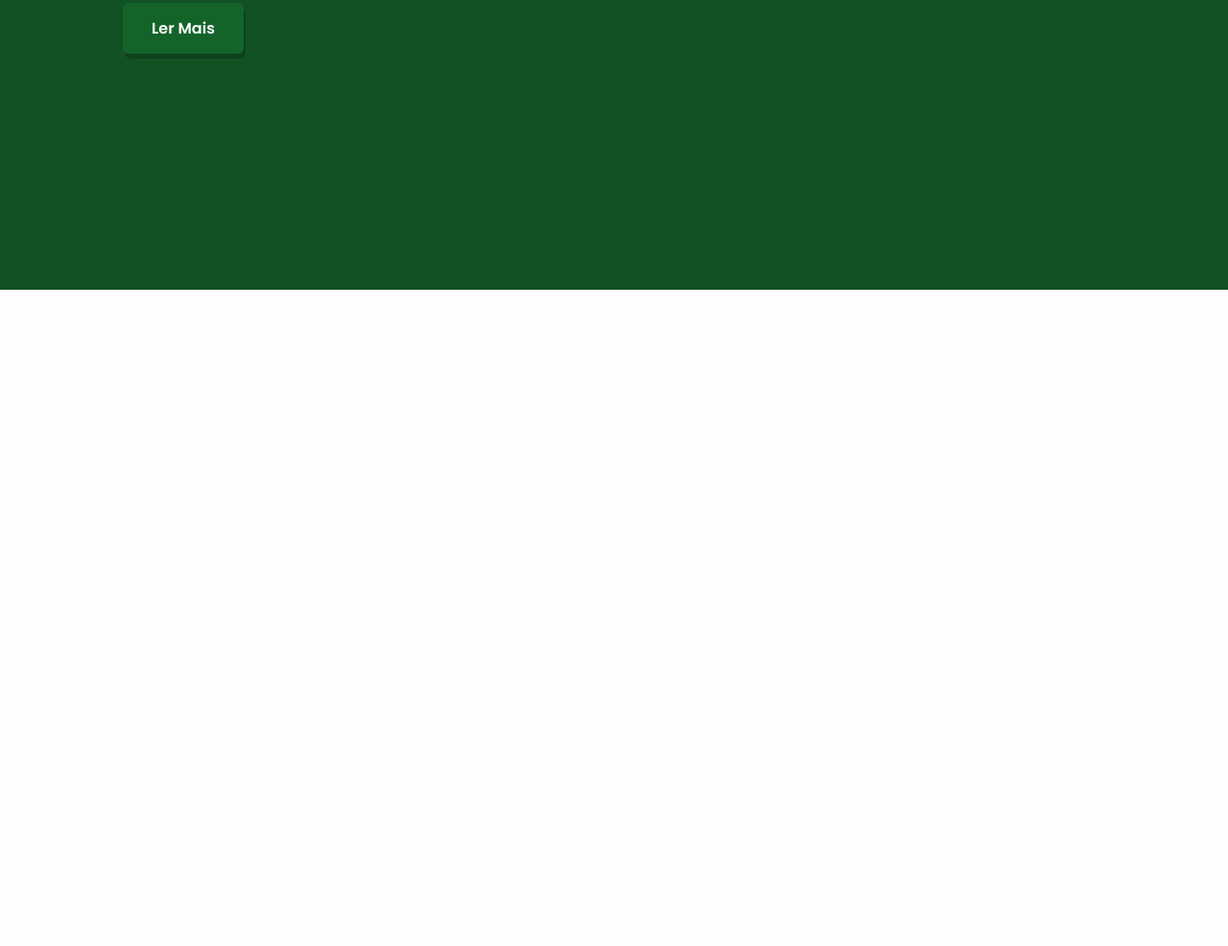
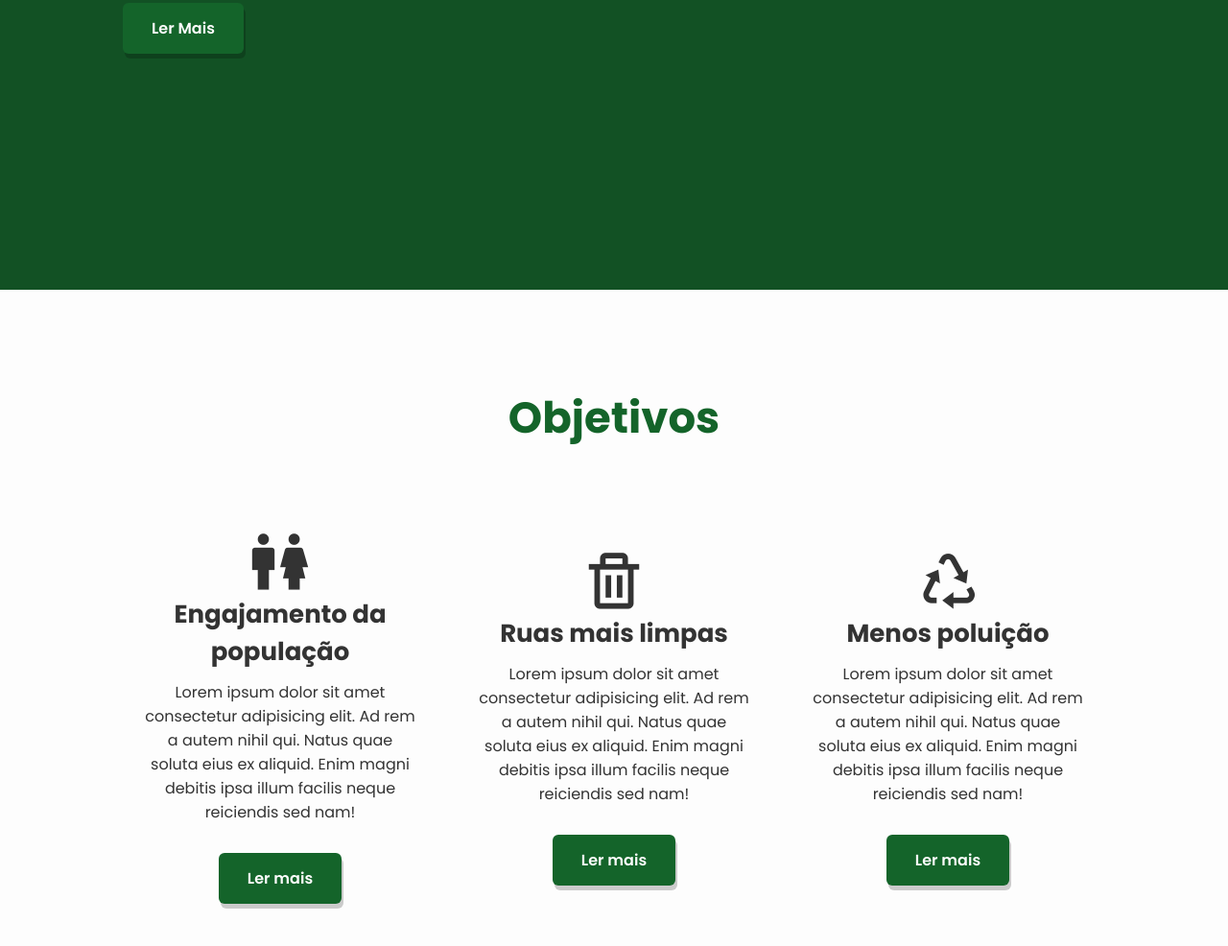
Before and after one commit to Luisgui26/ECOPOINTS, a plain HTML site: page index.html in a window 1280 px wide. Shown: the part 1298-2284 px from the top of the page at 96% size. Before the commit the page ends 1600 px from the top, so only its background shows below. Drawn offline with nearby package versions, Linux system fonts and the light colour scheme.

Commit message:
Adicionand e estilizando página objetivos

```diff
--- a/index.html
+++ b/index.html
@@ -15,8 +15,8 @@
         <nav class="navbar">
             <a href="#home" class="active">Home</a>
             <a href="#sobre">Sobre</a>
+            <a href="#objetivos">Objetivos</a>
             <a href="#premios">Prêmios</a>
-            <a href="#reciclagem">Reciclagem</a>
         </nav>
 
         <div class="bx bx-moon" id="darkMode-icon"></div>
@@ -50,6 +50,41 @@
         </div>
 
     </section>
+
+    <section class="objetivos" id="objetivos">
+        <h2 class="heading"><span>Objetivos</span></h2>
+
+        <div class="container-objetivos">
+            <div class="caixa-objetivos">
+                <i class='bx bx-male-female'></i>
+                <h3>Engajamento da população</h3>
+                <p>Lorem ipsum dolor sit amet consectetur adipisicing
+                    elit. Ad rem a autem nihil qui. Natus quae
+                    soluta eius ex aliquid. Enim magni debitis ipsa
+                    illum facilis neque reiciendis sed nam!</p>
+                <a href="#" class="btn">Ler mais</a>
+            </div>
+            <div class="caixa-objetivos">
+                <i class='bx bx-trash'></i>
+                <h3>Ruas mais limpas</h3>
+                <p>Lorem ipsum dolor sit amet consectetur adipisicing
+                    elit. Ad rem a autem nihil qui. Natus quae
+                    soluta eius ex aliquid. Enim magni debitis ipsa
+                    illum facilis neque reiciendis sed nam!</p>
+                <a href="#" class="btn">Ler mais</a>
+            </div>
+            <div class="caixa-objetivos">
+                <i class='bx bx-recycle'></i>
+                <h3>Menos poluição</h3>
+                <p>Lorem ipsum dolor sit amet consectetur adipisicing
+                    elit. Ad rem a autem nihil qui. Natus quae
+                    soluta eius ex aliquid. Enim magni debitis ipsa
+                    illum facilis neque reiciendis sed nam!</p>
+                <a href="#" class="btn">Ler mais</a>
+            </div>
+        </div>
+    </section>
+
     <script src="script.js"></script>
 </body>
 
--- a/style.css
+++ b/style.css
@@ -192,3 +192,44 @@ span {
     background: transparent;
     color: var(--main-color);
 }
+
+.objetivos{
+    min-height: auto;
+    padding-bottom: 7rem;
+}
+
+.objetivos h2{
+   margin-bottom: 5rem;
+}
+
+.objetivos .container-objetivos{
+    display: flex;
+    justify-content: center;
+    align-items: center;
+    flex-wrap: wrap;
+    gap: 2rem;
+}
+
+.container-objetivos .caixa-objetivos{
+    flex: 1 1 30rem;
+    padding: 3rem 2rem 4rem;
+    border-radius: 2rem;
+    text-align: center;
+}
+
+
+
+.caixa-objetivos i{
+    font-size: 7rem;
+}
+
+.caixa-objetivos h3{
+    font-size: 2.6rem;
+    transition: .4s ease;
+}
+
+
+.caixa-objetivos p{
+    font-size: 1.6rem;
+    margin: 1rem 0 3rem;
+}
```
